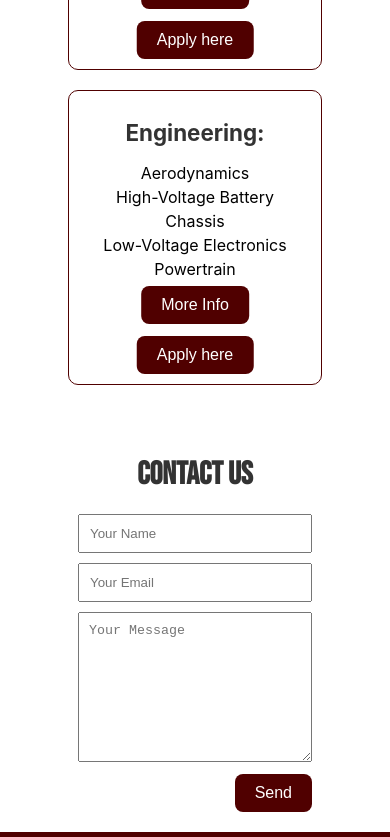
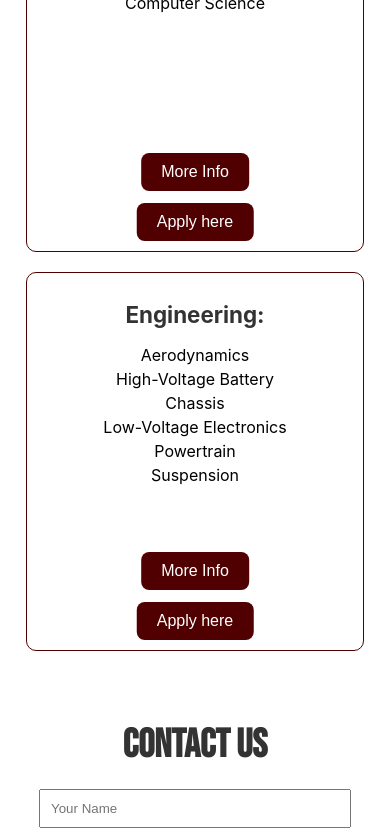
Before and after one commit to tamu-formula-cs/FSAE-EV-Site, a React (Vite) app: page /get-involved in a window 390 px wide. Shown: the part 1156-1993 px from the top of the page. Built offline with nearby package versions, Linux system fonts and the light colour scheme.

Commit message:
styling changes

```diff
--- a/src/pages/get_involved/get_involved.css
+++ b/src/pages/get_involved/get_involved.css
@@ -30,8 +30,11 @@
     margin-bottom: 50px;
 }
 
-.recruitment-title {
+.recruitment-title,
+.contact-title {
     font-family: "Bebas Neue", sans-serif;
+    font-size: 2.5rem;
+    margin-bottom: 20px;
 }
 
 .subteams {
@@ -43,7 +46,7 @@
 
 .subteam {
     width: 40vh;
-    height: 40vh;
+    height: 45vh;
     margin-right: 5px;
     margin-left: 5px;
     padding: 10px;
@@ -102,16 +105,10 @@
     display: flex;
     flex-direction: column;
     align-items: center; /**/
-    width: 60%;
+    width: 70%;
     /* max-width: 65%;  */
     position: relative;
     margin: 0 auto;
-}
-
-.contact-title {
-    font-family: "Bebas Neue", sans-serif;
-    font-size: 2rem;
-    margin-bottom: 20px;
 }
 
 .contact-form input,
@@ -171,8 +168,8 @@
     }
 
     .subteam {
-        width: 30vh;
-        height: 35vh;
+        width: 40vh;
+        height: 45vh;
         margin-bottom: 20px;
     }
 
@@ -202,8 +199,8 @@
     }
 
     .subteam {
-        width: 30vh;
-        height: 35vh;
+        width: 40vh;
+        height: 45vh;
         margin-bottom: 20px;
     }
 
@@ -238,7 +235,7 @@
         margin-top: 1rem;
         display: flex;
         flex-direction: column;
-        width: 60%;
+        width: 80%;
         position: relative;
         margin: 0 auto;
     }
```
